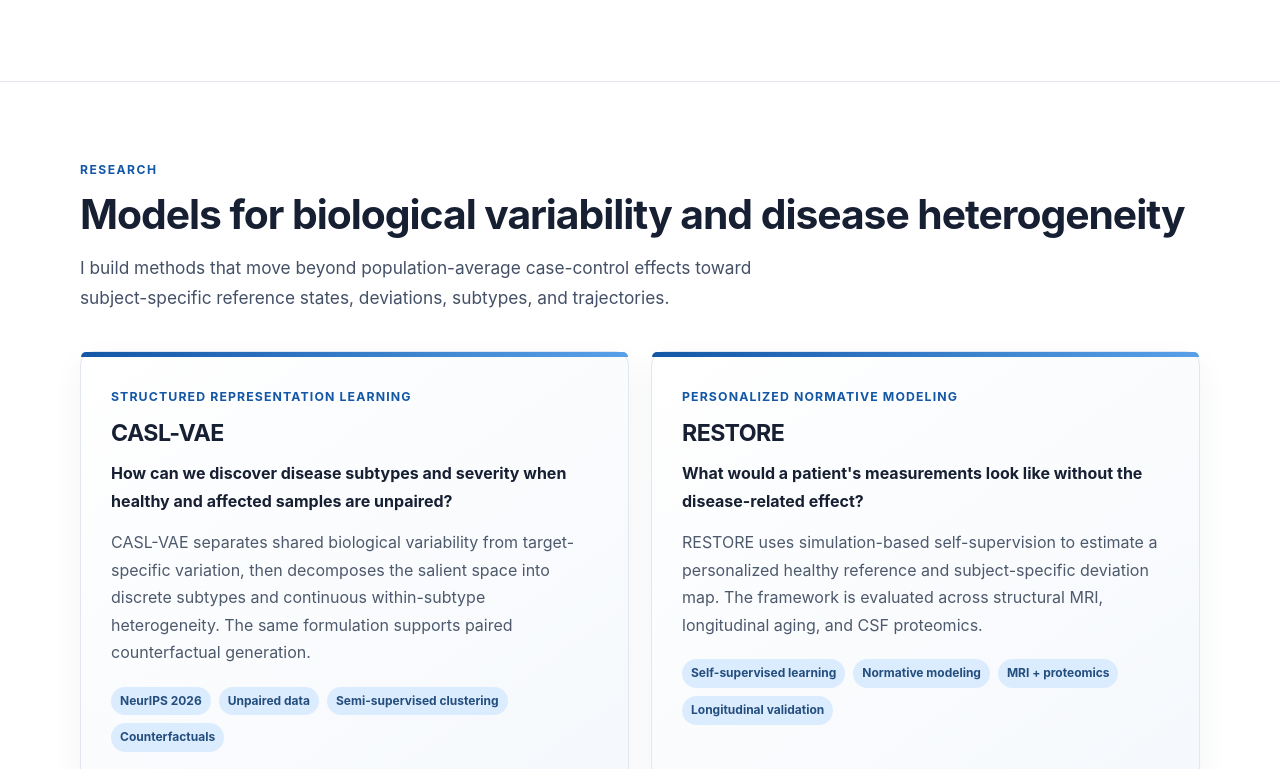
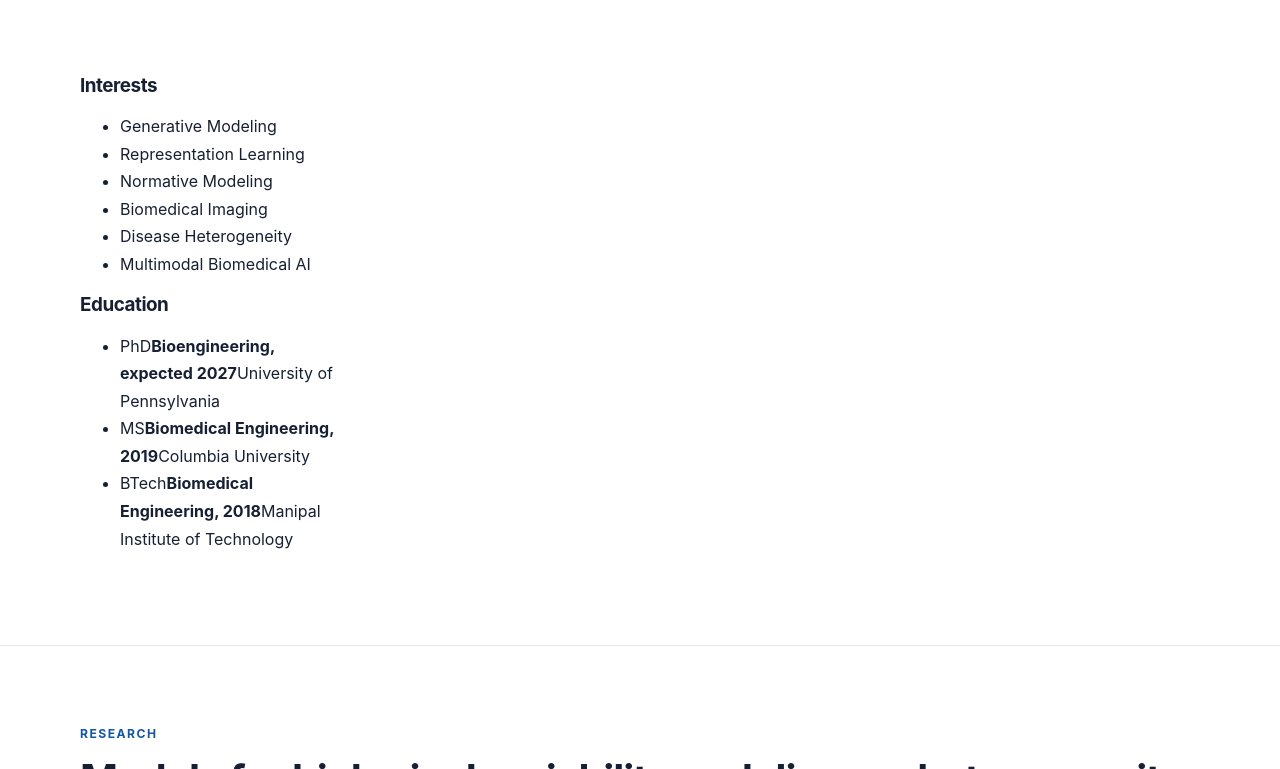
Before and after one commit to SpandanaC-hub/SpandanaC-hub.github.io, a plain HTML site: page index.html in a window 1280 px wide. Shown: the part 822-1591 px from the top of the page. Drawn offline with Linux system fonts and the light colour scheme.

Commit message:
Enhance profile with interests and education sections
Added sections for interests and education to the profile.

```diff
--- a/index.html
+++ b/index.html
@@ -30,6 +30,10 @@
   <p>Before my PhD, I worked at Biogen, Harvard Medical School, and Regeneron Pharmaceuticals on medical-imaging pipelines, computational research integrity, and disease quantification.</p>
   <div class="actions"><a class="button primary" href="#research">Explore my research</a><a class="button secondary" href="Sai_Spandana_Chintapalli_Academic_CV.pdf">Download CV</a></div>
   <div class="news"><h3>Recent news</h3><ul class="news-list"><li><span class="news-date">2026</span><span><strong>CASL-VAE</strong> accepted to NeurIPS 2026.</span></li><li><span class="news-date">2026</span><span>Received a Women in Machine Learning Travel Award to present poster at WiML Symposium @ ICML. See you in Seoul!</span></li><li><span class="news-date">2026</span><span>Presented unpaired-to-paired disease-effect modeling at the CVPR PHAROS-AIF-MIH Workshop.</span></li><li><span class="news-date">2025</span><span>Received second place in the Penn AI2D Symposium poster competition.</span></li></ul></div></div>
+  <div class="quick-grid">
+    <div><h3>Interests</h3><ul class="interest-list"><li>Generative Modeling</li><li>Representation Learning</li><li>Normative Modeling</li><li>Biomedical Imaging</li><li>Disease Heterogeneity</li><li>Multimodal Biomedical AI</li></ul></div>
+    <div id="education"><h3>Education</h3><ul class="education-list"><li><time>PhD</time><span><strong>Bioengineering, expected 2027</strong>University of Pennsylvania</span></li><li><time>MS</time><span><strong>Biomedical Engineering, 2019</strong>Columbia University</span></li><li><time>BTech</time><span><strong>Biomedical Engineering, 2018</strong>Manipal Institute of Technology</span></li></ul></div>
+  </div></div>
 </div></section>
 
 <section id="research"><div class="wrap"><div class="intro"><div><p class="kicker">Research</p><h2>Models for biological variability and disease heterogeneity</h2><p class="lede">I build methods that move beyond population-average case-control effects toward subject-specific reference states, deviations, subtypes, and trajectories.</p></div></div>
```
